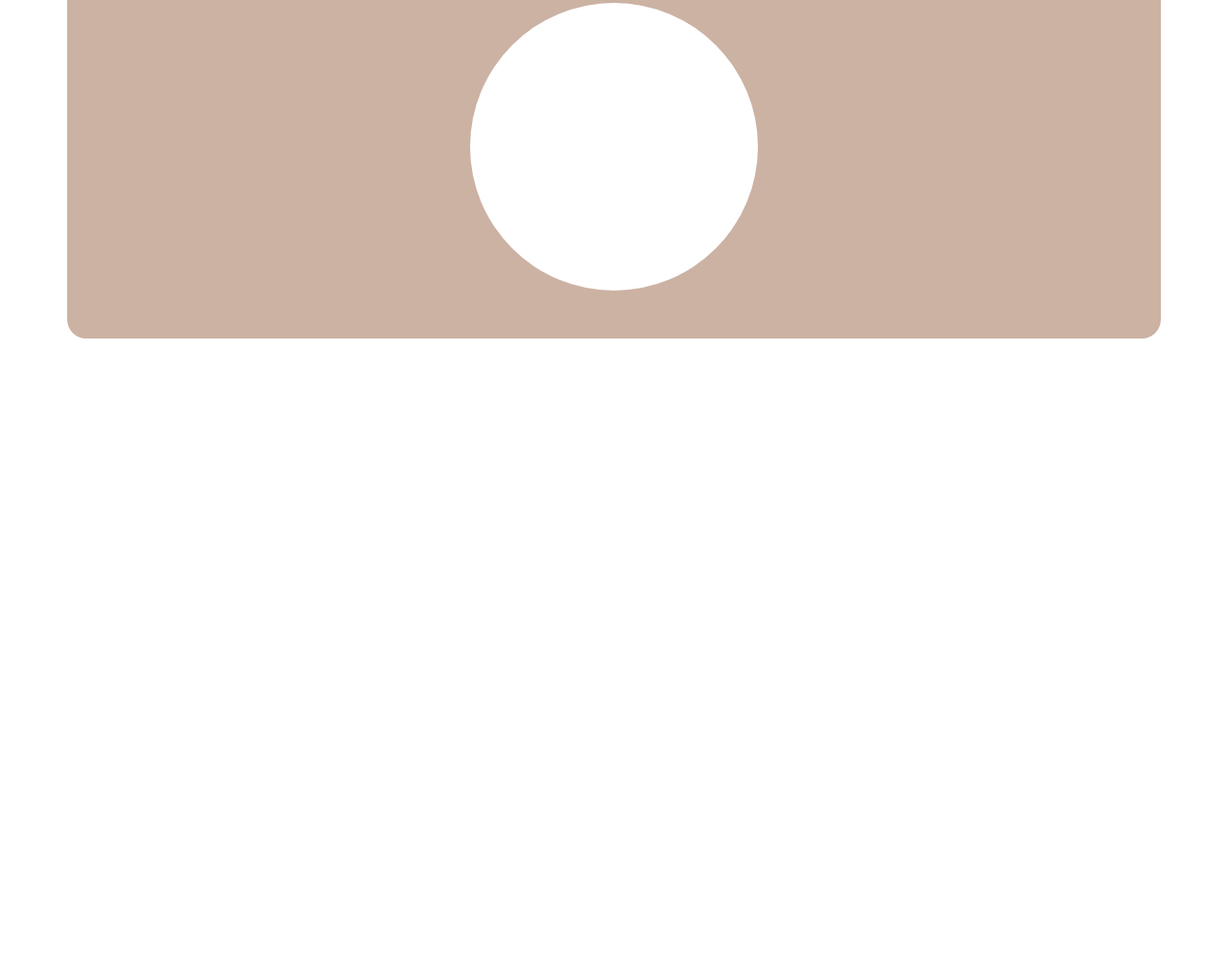
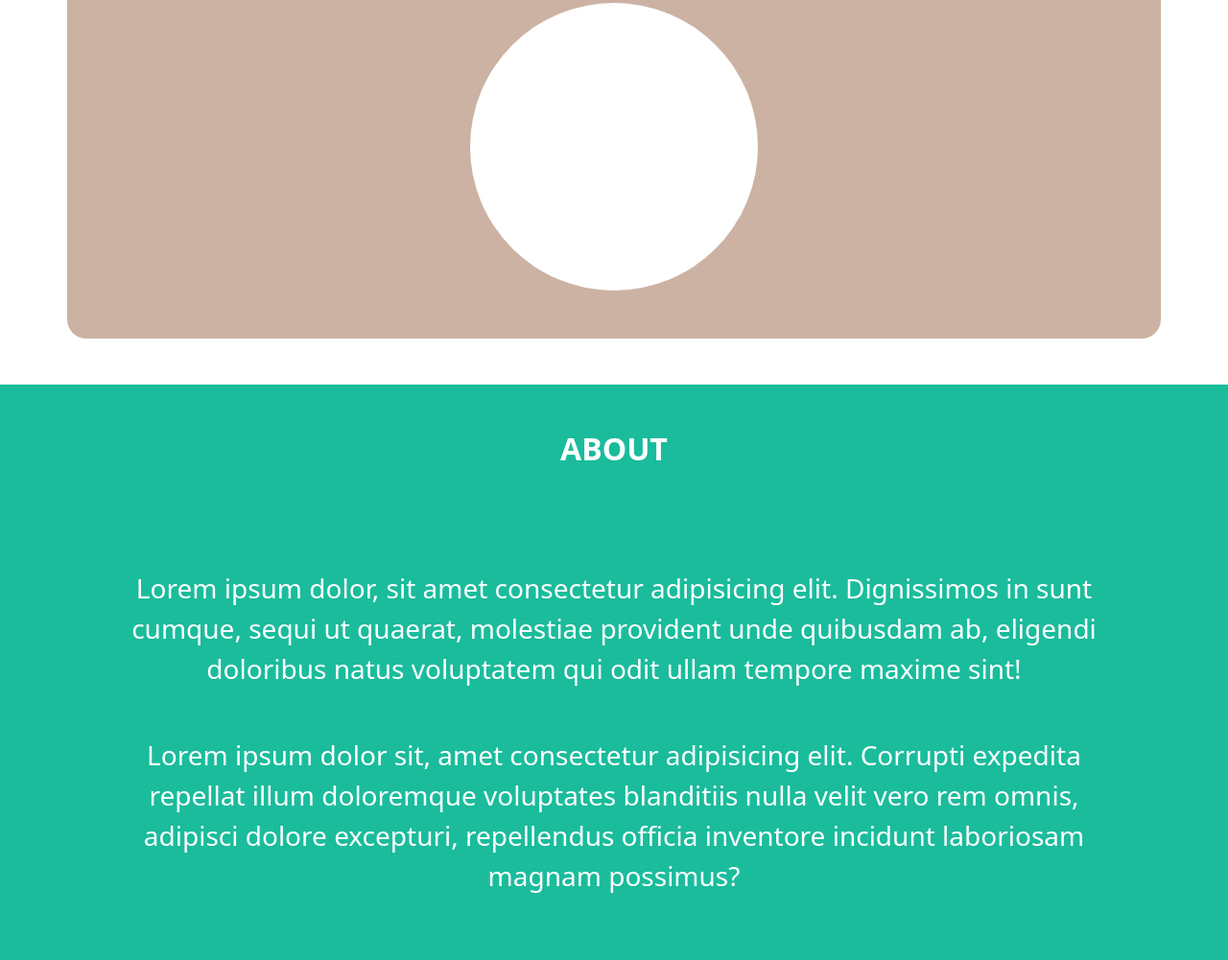
Before and after one commit to pietroscandola/html-css-bootstrap-freelancer, a plain HTML site: page index.html in a window 1280 px wide. Shown: the part 3019-4020 px from the top of the page at 96% size. Before the commit the page ends 3372 px from the top, so only its background shows below. Drawn offline with nearby package versions, Linux system fonts and the light colour scheme.

Commit message:
add section about

```diff
--- a/css/style.css
+++ b/css/style.css
@@ -51,3 +51,11 @@ header {
 .border-radius {
     border-radius: 20px;
 }
+
+
+/* ABOUT */
+
+.about {
+    min-height: 600px;
+    background-color: #1abc9c;
+}
--- a/index.html
+++ b/index.html
@@ -61,6 +61,24 @@
         </div>
     </section>
 
+    <section class="about mt-5">
+        <div class="container">
+            <h2 class="text-white text-center p-5 fw-bold">ABOUT</h2>
+            <div class="row">
+                <div class="col-12 text-white text-center g-5 fs-3 ps-5 pe-5">
+                    Lorem ipsum dolor, sit amet consectetur adipisicing elit. Dignissimos in sunt cumque, sequi ut quaerat, molestiae provident unde quibusdam ab, eligendi doloribus natus voluptatem qui odit ullam tempore maxime sint!
+                </div>
+                <div class="col-12 text-white text-center g-5 fs-3 ps-5 pe-5">
+                    Lorem ipsum dolor sit, amet consectetur adipisicing elit. Corrupti expedita repellat illum doloremque voluptates blanditiis nulla velit vero rem omnis, adipisci dolore excepturi, repellendus officia inventore incidunt laboriosam magnam possimus?
+                </div>
+            </div>
+        </div>
+    </section>
+
+    <section>
+
+    </section>
+
 
 </body>
 
```
